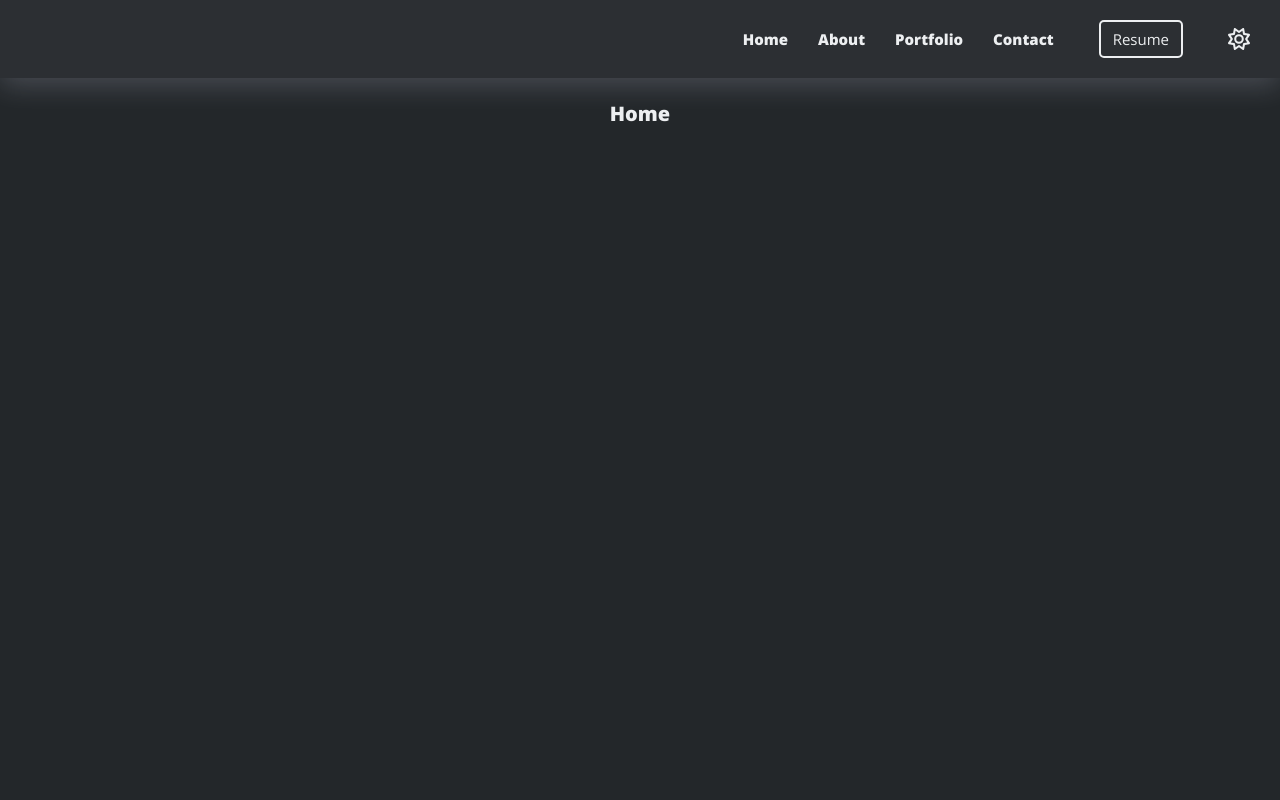
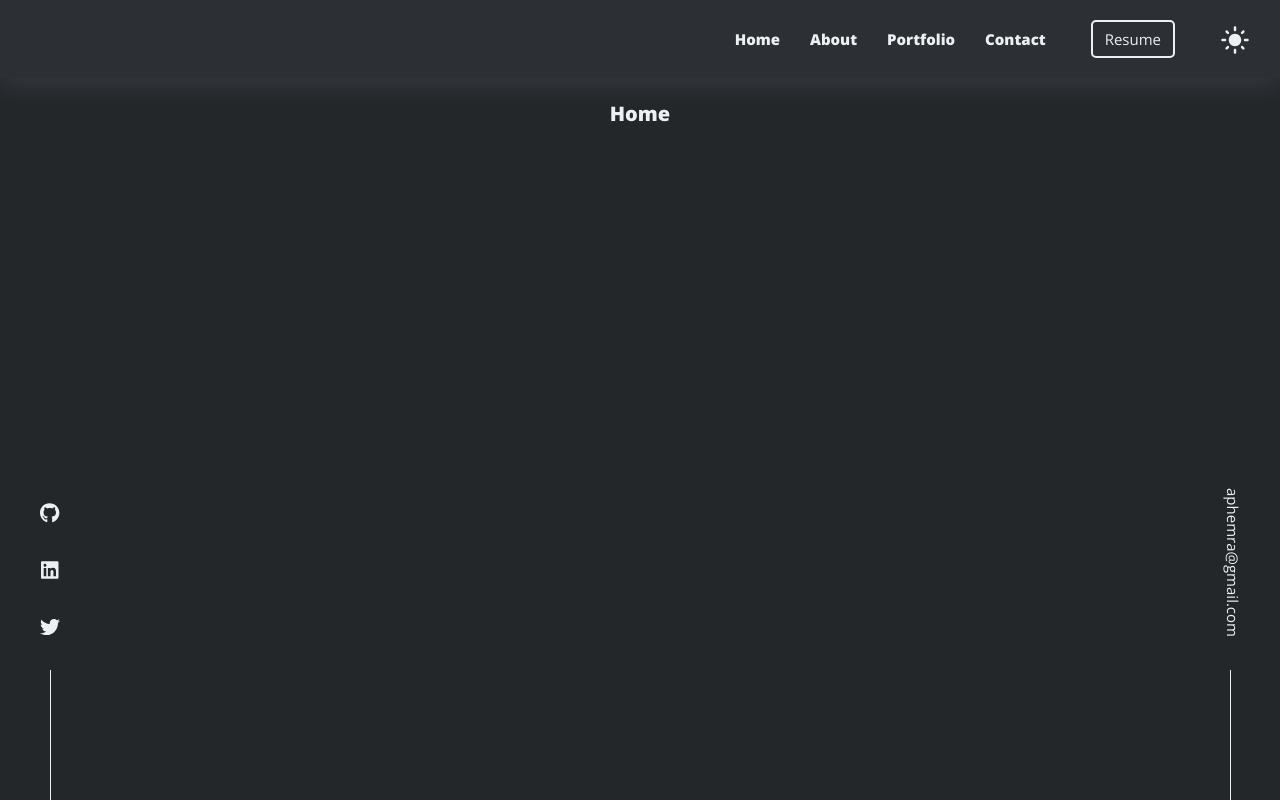
Before and after one commit to Aphemra/portfolio, a React (Create React App) app: page / in a window 1280 px wide. Both pictures are taken after a click on the button 1239 px from the left and 39 px from the top of the page. Shown: the top 800 px of the page. Built offline with nearby package versions, Linux system fonts and the light colour scheme.

Commit message:
Added static side links * Left side has link icons to Git, LinkedIn, and Twitter * Right side has text link to a mailto my email address

```diff
--- a/package.json
+++ b/package.json
@@ -4,10 +4,15 @@
 	"homepage": "https://nichal.us/",
 	"private": true,
 	"dependencies": {
+		"@emotion/react": "^11.10.4",
+		"@emotion/styled": "^11.10.4",
 		"@fortawesome/fontawesome-svg-core": "^6.2.0",
+		"@fortawesome/free-brands-svg-icons": "^6.2.0",
 		"@fortawesome/free-regular-svg-icons": "^6.2.0",
 		"@fortawesome/free-solid-svg-icons": "^6.2.0",
 		"@fortawesome/react-fontawesome": "^0.2.0",
+		"@mui/icons-material": "^5.10.6",
+		"@mui/material": "^5.10.6",
 		"@testing-library/jest-dom": "^5.16.5",
 		"@testing-library/react": "^13.4.0",
 		"@testing-library/user-event": "^13.5.0",
--- a/src/components/NavBar.js
+++ b/src/components/NavBar.js
@@ -1,6 +1,8 @@
 import React from "react";
+import DarkModeIcon from "@mui/icons-material/DarkMode";
+import LightModeIcon from "@mui/icons-material/LightMode";
 import { FontAwesomeIcon } from "@fortawesome/react-fontawesome";
-import { faSun, faMoon } from "@fortawesome/free-regular-svg-icons";
+import { faTwitter, faGithub, faLinkedin } from "@fortawesome/free-brands-svg-icons";
 import MenuButton from "./MenuButton";
 
 function NavBar({ theme, switchTheme }) {
@@ -18,18 +20,48 @@ function NavBar({ theme, switchTheme }) {
 		<>
 			<MenuButton openMenu={toggleMenu} />
 			<div onClick={toggleMenu} className="modal-lock hide"></div>
+			<div className="static-icons-left">
+				<div className="icon">
+					<a target="_blank" rel="noreferrer" href="https://github.com/Aphemra">
+						<FontAwesomeIcon icon={faGithub} />
+					</a>
+				</div>
+				<div className="icon">
+					<a target="_blank" rel="noreferrer" href="https://www.linkedin.com/in/nickibler/">
+						<FontAwesomeIcon icon={faLinkedin} />
+					</a>
+				</div>
+				<div className="icon">
+					<a target="_blank" rel="noreferrer" href="http://www.twitter.com/aphemra">
+						<FontAwesomeIcon icon={faTwitter} />
+					</a>
+				</div>
+				<div className="divider"></div>
+			</div>
+			<div className="static-icons-right">
+				<div className="email">
+					<a target="_blank" rel="noreferrer" href="mailto:aphemra@gmail.com">
+						aphemra@gmail.com
+					</a>
+				</div>
+				<div className="divider"></div>
+			</div>
 			<nav className="side-navbar hide">
 				<ul className="side-navbar-links-top">
 					<li>
 						<button className="resume-download">
-							<a target="_blank" href={resumePDFLink} rel="noreferrer">
+							<a target="_blank" rel="noreferrer" href={resumePDFLink}>
 								Resume
 							</a>
 						</button>
 					</li>
 					<li>
 						<button className="theme-button" onClick={switchTheme}>
-							<FontAwesomeIcon className="theme-icon" icon={theme === "light" ? faMoon : faSun} />
+							{theme === "light" ? (
+								<DarkModeIcon className="theme-icon" />
+							) : (
+								<LightModeIcon className="theme-icon" />
+							)}
 						</button>
 					</li>
 				</ul>
@@ -79,7 +111,11 @@ function NavBar({ theme, switchTheme }) {
 					</li>
 					<li>
 						<button className="theme-button" onClick={switchTheme}>
-							<FontAwesomeIcon className="theme-icon" icon={theme === "light" ? faMoon : faSun} />
+							{theme === "light" ? (
+								<DarkModeIcon className="theme-icon" />
+							) : (
+								<LightModeIcon className="theme-icon" />
+							)}
 						</button>
 					</li>
 				</ul>
--- a/src/styles/index.css
+++ b/src/styles/index.css
@@ -17,10 +17,10 @@
 	--background: rgb(237, 239, 241);
 	--navbar: #f2f3f4;
 	--text-primary: rgb(35, 39, 42);
-	--text-secondary: #5865f2;
+	--text-secondary: rgb(88, 101, 242);
 	--accent: purple;
 
-	--modal-lock-color: 35, 39, 42;
+	--modal-lock-color-raw: 35, 39, 42;
 
 	--box-shadow-color: rgba(100, 100, 111, 0.2);
 }
@@ -29,15 +29,16 @@
 [data-theme="dark"] {
 	--background: rgb(35, 39, 42);
 	--navbar: #2c2f33;
-	--text-primary: #edeff1;
-	--text-secondary: #5865f2;
+	--text-primary: rgb(237, 239, 241);
+	--text-secondary: rgb(88, 101, 242);
 	--accent: darkred;
 
-	--modal-lock-color: 237, 239, 241;
+	--modal-lock-color-raw: 237, 239, 241;
 
-	--box-shadow-color: rgba(231, 231, 255, 0.2);
+	--box-shadow-color: rgba(231, 231, 255, 0.1);
 }
 
+/* Parent Styles */
 html {
 	scroll-padding-top: 5rem;
 	scroll-behavior: smooth;
@@ -53,8 +54,74 @@ html {
 	transition: all var(--transition-time);
 }
 
+/* Static Side Content Styles */
+.static-icons-left,
+.static-icons-right {
+	display: flex;
+	justify-content: space-between;
+	flex-flow: column nowrap;
+	align-items: center;
+	position: fixed;
+	bottom: 0;
+	color: var(--text-primary);
+	width: 4rem;
+	z-index: 4;
+}
+
+.static-icons-left {
+	left: 0.5rem;
+}
+
+.static-icons-left .icon {
+	padding-bottom: 1.5rem;
+}
+
+.static-icons-right {
+	height: 250px;
+	right: 0.5rem;
+}
+
+.static-icons-right .email {
+	transform: rotate(90deg);
+	padding-bottom: 0.25rem;
+	font-size: 0.75rem;
+	font-weight: 400;
+}
+
+.static-icons-right .email a {
+	text-decoration: none;
+	font-size: inherit;
+}
+
+.static-icons-left .icon,
+.static-icons-right .email {
+	cursor: pointer;
+	-webkit-user-select: none;
+	user-select: none;
+}
+
+.static-icons-left .icon a,
+.static-icons-right .email a {
+	color: var(--text-primary);
+	transition: all var(--transition-time);
+}
+
+.static-icons-left .icon a:hover,
+.static-icons-left .icon a:active,
+.static-icons-right .email a:hover,
+.static-icons-right .email a:active {
+	color: var(--text-secondary);
+	transition: all var(--transition-time);
+}
+
+.divider {
+	width: 1px;
+	height: 6.5rem;
+	background-color: var(--text-primary);
+	transition: all var(--transition-time);
+}
+
 /* Nav Bar Styles */
-
 .navbar {
 	display: flex;
 	position: fixed;
@@ -127,7 +194,7 @@ html {
 	cursor: pointer;
 	width: 1.1rem;
 	height: 1.1rem;
-	vertical-align: -0.18rem;
+	vertical-align: -0.5rem;
 }
 
 /* Side Navigation Styles */
@@ -151,15 +218,16 @@ html {
 }
 
 .modal-lock {
-	background-color: rgba(var(--modal-lock-color), 0.25);
+	background-color: rgba(var(--modal-lock-color-raw), 0.25);
 	position: absolute;
 	height: 100%;
 	width: 100%;
 	z-index: 4;
+	cursor: pointer;
 }
 
 .modal-lock.hide {
-	background-color: rgba(var(--modal-lock-color), 0);
+	background-color: rgba(var(--modal-lock-color-raw), 0);
 	z-index: -1;
 	transition: all var(--transition-time);
 }
@@ -179,8 +247,14 @@ html {
 	transition: all var(--transition-time);
 }
 
+.menu-button:hover,
+.menu-button:active {
+	color: var(--text-secondary);
+}
+
 .menu-icon {
 	font-size: 1.25rem;
+	cursor: pointer;
 }
 
 .side-navbar-links-top .theme-button {
@@ -249,31 +323,41 @@ html {
 /* Media Queries */
 
 /* Hide Side Nav on Screen Resize */
-@media (min-width: 441px) {
+@media (min-width: 476px) {
 	.side-navbar {
 		width: 0;
 	}
 }
 
-/* Shrink Navbar */
+/* Shrink Navbar and Static Side Content Disappears */
 @media (max-width: 800px) {
 	.navbar-links li,
 	.resume-download {
 		margin: 0.25rem 0.5rem;
 	}
-
 	.navbar-links li,
 	.resume-download {
 		font-size: 0.65rem;
 	}
-
 	.page-body {
 		margin: 2.75rem auto;
+	}
+	.static-icons-left .icon a,
+	.static-icons-right .email a {
+		color: rgba(var(--modal-lock-color-raw), 0);
+		z-index: -1;
+	}
+	.divider {
+		background-color: rgba(var(--modal-lock-color-raw), 0);
+		z-index: -1;
 	}
 }
 
 /* Mobile Screens */
-@media (max-width: 440px) {
+@media (max-width: 475px) {
+	html {
+		scroll-padding-top: 1rem;
+	}
 	.navbar {
 		display: none;
 	}
```
Also changed, not shown: 1 other file (tests, documents, lock files or other folders).
